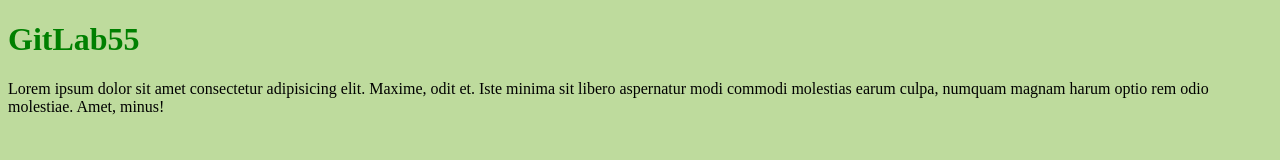
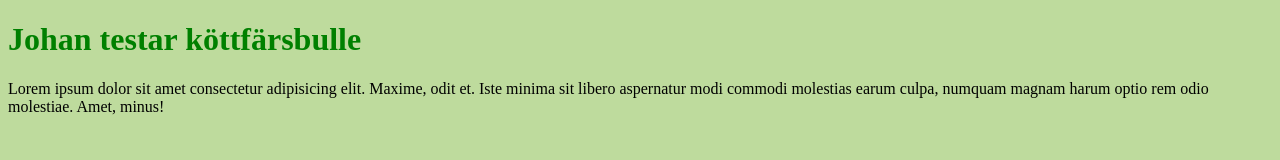
Before and after one commit to johansundstrom/gitlab, a plain HTML site: page index.html in a window 1280 px wide. Drawn offline with Linux system fonts and the light colour scheme.

Commit message:
köttfärsbulle

```diff
--- a/index.html
+++ b/index.html
@@ -7,7 +7,7 @@
         <link href="css/style.css" rel="stylesheet">
     </head>
     <body>
-        <h1>GitLab55</h1>
+        <h1>Johan testar köttfärsbulle</h1>
         <p>Lorem ipsum dolor sit amet consectetur adipisicing elit. Maxime, odit et. Iste minima sit libero aspernatur modi commodi molestias earum culpa, numquam magnam harum optio rem odio molestiae. Amet, minus!</p>
     </body>
 </html>
```
